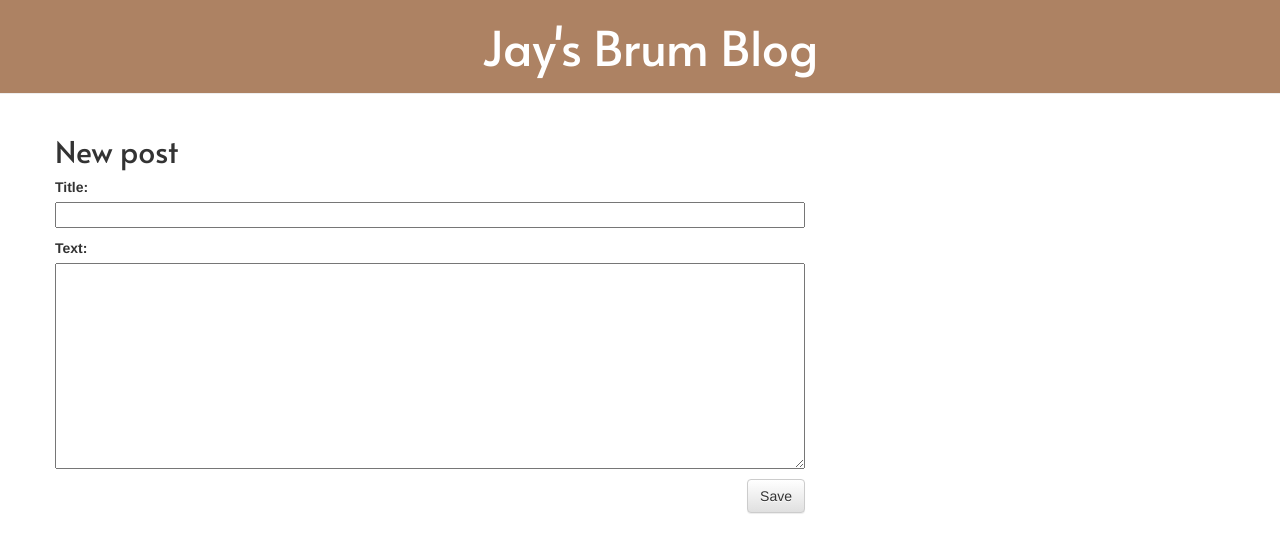
After one commit to JayFretter/brum-blog, a Django app: page /post/new/ in a window 1280 px wide. The commit adds this page. Shown: the top 553 px of the page. Run offline with Django 3.2, Linux system fonts and the light colour scheme; some libraries are stand-ins or nearby versions.

Commit message:
Post add/edit options available on main site for authenticated users

```diff
--- /dev/null
+++ b/blog/forms.py
@@ -0,0 +1,7 @@
+from django import forms
+from .models import Post
+
+class PostForm(forms.ModelForm):
+    class Meta:
+        model = Post
+        fields = ('title', 'text',)
--- a/blog/static/css/blog.css
+++ b/blog/static/css/blog.css
@@ -8,6 +8,9 @@
     color: #ffffff;
     font-size: 36pt;
     text-decoration: none;
+    margin: auto;
+    width: 50%;
+    text-align: center;
 }
 
 .content {
--- a/blog/templates/blog/base.html
+++ b/blog/templates/blog/base.html
@@ -4,11 +4,14 @@
         <title>Jay's Blog</title>
         <link rel="stylesheet" href="//maxcdn.bootstrapcdn.com/bootstrap/3.2.0/css/bootstrap.min.css">
         <link rel="stylesheet" href="//maxcdn.bootstrapcdn.com/bootstrap/3.2.0/css/bootstrap-theme.min.css">
+        <link rel="stylesheet" href="https://fonts.googleapis.com/css?family=Alata">
         <link rel="stylesheet" href="{% static 'css/blog.css' %}">
-        <link rel="stylesheet" href="https://fonts.googleapis.com/css?family=Alata">
     </head>
     <body>
         <div class="page-header">
+            {% if user.is_authenticated %}
+                <a href="{% url 'post_new' %}" class="top-menu"><span class="glyphicon glyphicon-plus"></span></a>
+            {% endif %}
             <h1><a href="/">Jay's Brum Blog</a></h1>
         </div>
         <div class="content container">
--- a/blog/templates/blog/post_detail.html
+++ b/blog/templates/blog/post_detail.html
@@ -7,6 +7,9 @@
                 {{ post.date_published }}
             </div>
         {% endif %}
+        {% if user.is_authenticated %}
+            <a class="btn btn-default" href="{% url 'post_edit' pk=post.pk %}"><span class="glyphicon glyphicon-pencil"></span></a>
+        {% endif %}
         <h2>{{ post.title }}</h2>
         <p>{{ post.text|linebreaksbr }}</p>
     </div>
--- /dev/null
+++ b/blog/templates/blog/post_edit.html
@@ -0,0 +1,9 @@
+{% extends 'blog/base.html' %}
+
+{% block content %}
+    <h2>New post</h2>
+    <form method="POST" class="post-form">{% csrf_token %}
+        {{ form.as_p }}
+        <button type="submit" class="save btn btn-default">Save</button>
+    </form>
+{% endblock %}
--- a/blog/urls.py
+++ b/blog/urls.py
@@ -4,4 +4,6 @@ from . import views
 urlpatterns = [
     path('', views.post_list, name='post_list'),
     path('post/<int:pk>/', views.post_detail, name='post_detail'),
+    path('post/new/', views.post_new, name='post_new'),
+    path('post/<int:pk>/edit/', views.post_edit, name='post_edit'),
 ]
--- a/blog/views.py
+++ b/blog/views.py
@@ -1,6 +1,7 @@
-from django.shortcuts import render, get_object_or_404
+from django.shortcuts import render, get_object_or_404, redirect
 from django.utils import timezone
 from .models import Post
+from .forms import PostForm
 
 # Create your views here.
 
@@ -11,3 +12,31 @@ def post_list(request):
 def post_detail(request, pk):
     post = get_object_or_404(Post, pk=pk)
     return render(request, 'blog/post_detail.html', {'post': post})
+
+def post_new(request):
+    if request.method == "POST":
+        form = PostForm(request.POST)
+        if form.is_valid():
+            post = form.save(commit=False)
+            post.author = request.user
+            post.date_published = timezone.now()
+            post.save()
+            return redirect('post_detail', pk=post.pk)
+    else:
+        form = PostForm()
+
+    return render(request, 'blog/post_edit.html', {'form': form})
+
+def post_edit(request, pk):
+    post = get_object_or_404(Post, pk=pk)
+    if request.method == "POST":
+        form = PostForm(request.POST, instance=post)
+        if form.is_valid():
+            post = form.save(commit=False)
+            post.author = request.user
+            post.date_published = timezone.now()
+            post.save()
+            return redirect('post_detail', pk=post.pk)
+    else:
+        form = PostForm(instance=post)
+    return render(request, 'blog/post_edit.html', {'form': form})
```
